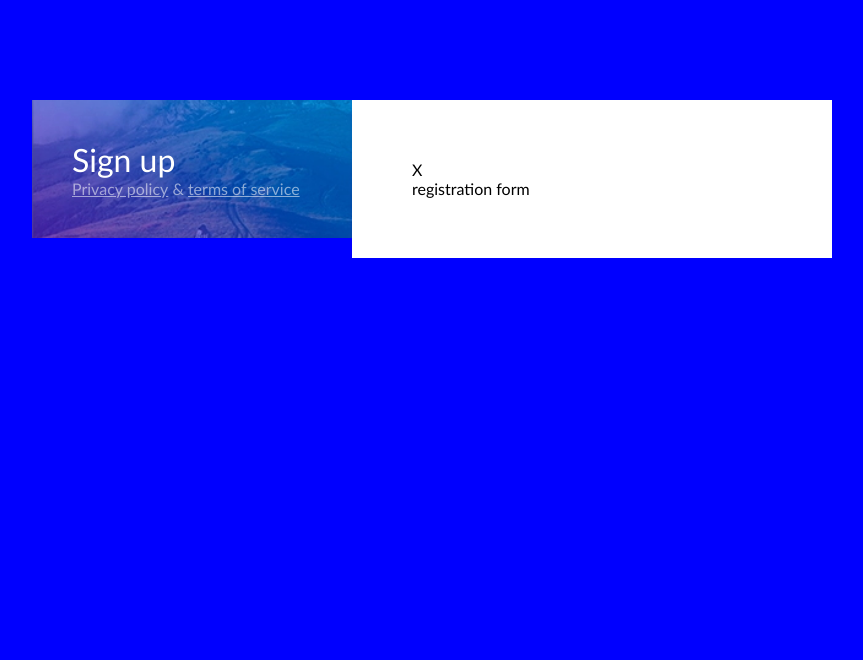
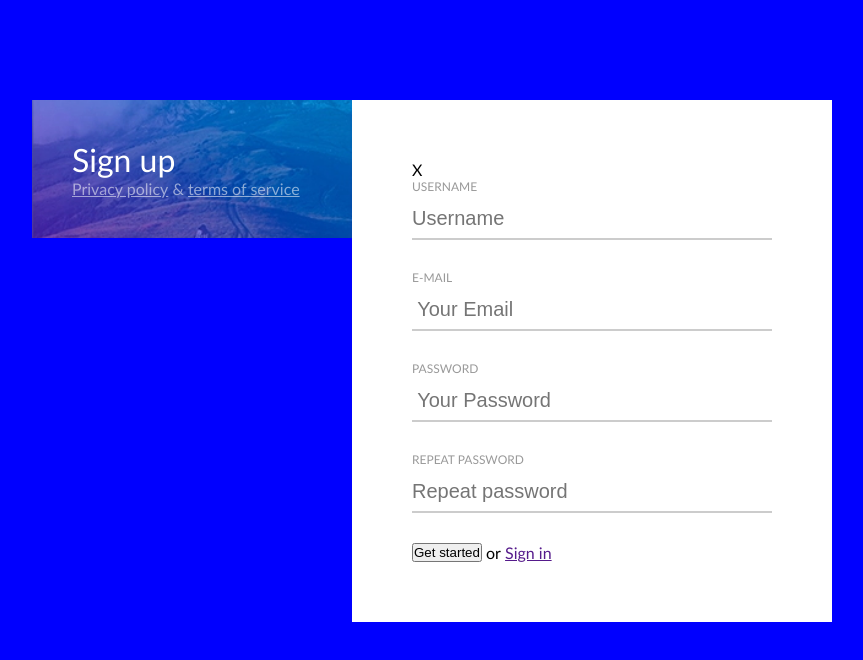
Before and after one commit to aneniskis/4-projektas, a website: page index.html in a window 1280 px wide. Shown: the whole page, without its empty margins (208-1071 px from the left). Drawn offline with Linux system fonts and the light colour scheme.

Commit message:
Form HTML structure

```diff
--- /dev/null
+++ b/css/form.css
@@ -0,0 +1,27 @@
+.form{
+    width: 100%;
+
+}
+.form > .form-row {
+    width: 100%;
+    margin-bottom: 30px;
+}
+.form > .form-row:last-child {
+    margin-bottom: 0;
+}
+
+.form > .form-row > label{
+    width: 100%;
+    font-size: 12px;
+    color: #999;
+    text-transform: uppercase;
+}
+.form > .form-row > input{
+    width: 100%;
+    font-size: 20px;
+    line-height: 2em;
+    border:none;
+    border-bottom: 2px solid #ccc;
+}
+.form > .form-row > button{
+}
--- a/css/main.css
+++ b/css/main.css
@@ -45,3 +45,6 @@ body {
 }
 .bottom-link > .link:hover{
     color: #fff;
+}
+.right-column a {}
+.right-column span{}
--- a/index.html
+++ b/index.html
@@ -13,6 +13,7 @@
     <link rel="mask-icon" href="./favicon/safari-pinned-tab.svg" color="#5bbad5">
     <meta name="msapplication-TileColor" content="#da532c">
     <meta name="theme-color" content="#ffffff">
+    <link rel="stylesheet" href="./css/form.css">
     <title>Sign up</title>
 </head>
 
@@ -29,7 +30,29 @@
         </div>
         <div class="right-column">
             <div class="close">X</div>
-            <form>registration form</form>
+            <form class="form">
+                <div class="form-row">
+                    <label for="">Username</label>
+                    <input type="text" placeholder="Username" required>
+                </div>
+                <div class="form-row">
+                    <label for="">E-mail</label>
+                    <input type="email" placeholder=" Your Email" required>
+                </div>
+                <div class="form-row">
+                    <label for="">Password</label>
+                    <input type="password" placeholder=" Your Password" required>
+                </div>
+                <div class="form-row">
+                    <label for="">Repeat password</label>
+                    <input type="text" placeholder="Repeat password" required>
+                </div>
+                <div class="form-row">
+                    <button class="button" type="submit">Get started</button>
+                    <span>or</span>
+                    <a href="">Sign in</a>
+                </div>
+            </form>
         </div>
     </main>
 </body>
```
